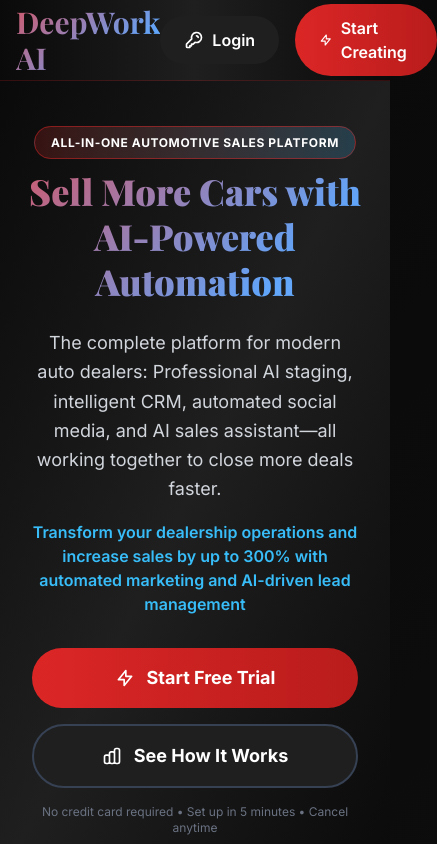
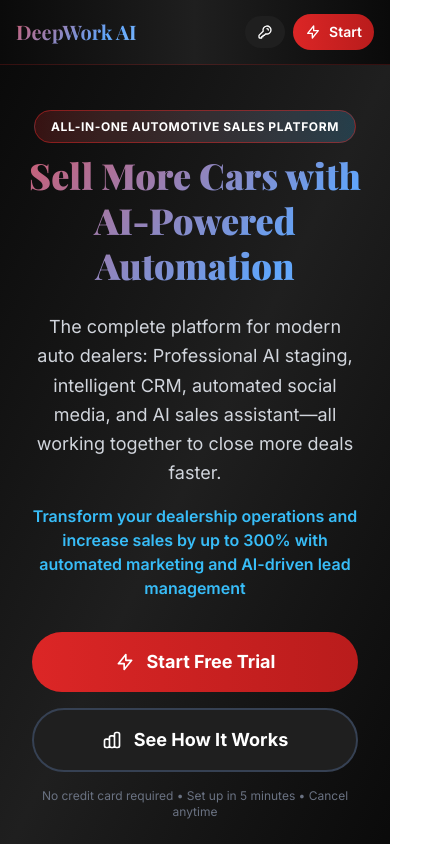
Before and after one commit to Azaiah00/deepworkstagerai, a Next.js app: page / in a window 390 px wide. Shown: the top 844 px of the page, 437 px wide, since content can reach past the window. Built offline with nearby package versions, Linux system fonts and the light colour scheme.

Commit message:
fix: resolve staging projects not persisting and perfect mobile responsiveness - eliminate horizontal scroll, center content, add credentials to API calls

```diff
--- a/app/globals.css
+++ b/app/globals.css
@@ -24,6 +24,13 @@
 /* Base Styles */
 * {
   scroll-behavior: smooth;
+  box-sizing: border-box;
+}
+
+html {
+  overflow-x: hidden;
+  width: 100%;
+  position: relative;
 }
 
 body {
@@ -31,6 +38,9 @@ body {
   background: linear-gradient(135deg, #0A0A0A 0%, #1F1F1F 100%);
   color: var(--foreground);
   overflow-x: hidden;
+  width: 100%;
+  position: relative;
+  min-height: 100vh;
 }
 
 /* Premium Typography */
--- a/app/layout.tsx
+++ b/app/layout.tsx
@@ -95,8 +95,11 @@ export default function RootLayout({
 }>) {
   return (
     <html lang="en">
+      <head>
+        <meta name="viewport" content="width=device-width, initial-scale=1, maximum-scale=1, user-scalable=no" />
+      </head>
       <body
-        className={`${geistSans.variable} ${geistMono.variable} antialiased`}
+        className={`${geistSans.variable} ${geistMono.variable} antialiased overflow-x-hidden`}
       >
         {children}
       </body>
--- a/app/login/page.tsx
+++ b/app/login/page.tsx
@@ -81,9 +81,9 @@ export default function Login() {
   };
 
   return (
-    <div className="min-h-screen bg-gradient-to-br from-[#0A0A0A] via-[#1F1F1F] to-[#0A0A0A]">
+    <div className="min-h-screen bg-gradient-to-br from-[#0A0A0A] via-[#1F1F1F] to-[#0A0A0A] w-full overflow-x-hidden">
       {/* Navigation Header */}
-      <nav className="bg-gradient-to-r from-[#0A0A0A] via-[#1F1F1F] to-[#0A0A0A] border-b border-[#DC2626]/20">
+      <nav className="bg-gradient-to-r from-[#0A0A0A] via-[#1F1F1F] to-[#0A0A0A] border-b border-[#DC2626]/20 w-full">
         <div className="max-w-7xl mx-auto px-4 sm:px-6 lg:px-8">
           <div className="flex items-center justify-between h-16 sm:h-20">
             <Link
--- a/app/page.tsx
+++ b/app/page.tsx
@@ -3,39 +3,40 @@ import Image from 'next/image';
 
 export default function Home() {
   return (
-    <div className="min-h-screen">
+    <div className="min-h-screen w-full overflow-x-hidden">
       {/* Navigation Header */}
-      <nav className="bg-gradient-to-r from-[#0A0A0A] via-[#1F1F1F] to-[#0A0A0A] border-b border-[#DC2626]/20">
+      <nav className="bg-gradient-to-r from-[#0A0A0A] via-[#1F1F1F] to-[#0A0A0A] border-b border-[#DC2626]/20 w-full">
         <div className="max-w-7xl mx-auto px-4 sm:px-6 lg:px-8">
-          <div className="flex items-center justify-between h-20">
+          <div className="flex items-center justify-between h-16 sm:h-20 gap-2">
             <Link
               href="/"
-              className="text-3xl font-bold deepwork-gradient hover:scale-105 transition-transform display-font"
+              className="text-xl sm:text-2xl md:text-3xl font-bold deepwork-gradient hover:scale-105 transition-transform display-font whitespace-nowrap"
             >
               DeepWork AI
             </Link>
-            <div className="flex items-center gap-4">
+            <div className="flex items-center gap-2 sm:gap-4">
               <Link
                 href="/login"
-                className="px-6 py-3 bg-[#1F1F1F] hover:bg-[#2a2a2a] text-white
-                  font-semibold rounded-full transition-all hover:shadow-lg
-                  hover:-translate-y-0.5 flex items-center gap-2"
+                className="px-3 py-2 sm:px-6 sm:py-3 bg-[#1F1F1F] hover:bg-[#2a2a2a] text-white
+                  text-sm sm:text-base font-semibold rounded-full transition-all hover:shadow-lg
+                  hover:-translate-y-0.5 flex items-center gap-2 whitespace-nowrap"
               >
-                <svg className="w-5 h-5" fill="none" stroke="currentColor" viewBox="0 0 24 24">
+                <svg className="w-4 h-4 sm:w-5 sm:h-5" fill="none" stroke="currentColor" viewBox="0 0 24 24">
                   <path strokeLinecap="round" strokeLinejoin="round" strokeWidth="2" d="M15 7a2 2 0 012 2m4 0a6 6 0 01-7.743 5.743L11 17H9v2H7v2H4a1 1 0 01-1-1v-2.586a1 1 0 01.293-.707l5.964-5.964A6 6 0 1121 9z" />
                 </svg>
-                <span>Login</span>
+                <span className="hidden sm:inline">Login</span>
               </Link>
               <Link
-                href="/studio"
-                className="px-6 py-3 bg-gradient-to-r from-[#DC2626] to-[#B91C1C] text-white
-                  font-semibold rounded-full transition-all hover:shadow-lg hover:shadow-red-500/50
-                  hover:-translate-y-0.5 flex items-center gap-2"
+                href="/login"
+                className="px-3 py-2 sm:px-6 sm:py-3 bg-gradient-to-r from-[#DC2626] to-[#B91C1C] text-white
+                  text-sm sm:text-base font-semibold rounded-full transition-all hover:shadow-lg hover:shadow-red-500/50
+                  hover:-translate-y-0.5 flex items-center gap-2 whitespace-nowrap"
               >
-                <svg className="w-5 h-5" fill="none" stroke="currentColor" viewBox="0 0 24 24">
+                <svg className="w-4 h-4 sm:w-5 sm:h-5" fill="none" stroke="currentColor" viewBox="0 0 24 24">
                   <path strokeLinecap="round" strokeLinejoin="round" strokeWidth="2" d="M13 10V3L4 14h7v7l9-11h-7z" />
                 </svg>
-                <span>Start Creating</span>
+                <span className="hidden sm:inline">Start Creating</span>
+                <span className="sm:hidden">Start</span>
               </Link>
             </div>
           </div>
@@ -43,7 +44,7 @@ export default function Home() {
       </nav>
 
       {/* Hero Section */}
-      <section className="relative overflow-hidden bg-gradient-to-br from-[#0A0A0A] via-[#1F1F1F] to-[#0A0A0A]">
+      <section className="relative overflow-hidden bg-gradient-to-br from-[#0A0A0A] via-[#1F1F1F] to-[#0A0A0A] w-full">
         <div className="max-w-7xl mx-auto px-4 sm:px-6 lg:px-8 py-12 sm:py-24">
           <div className="text-center">
             <div className="inline-block mb-4 sm:mb-6">
@@ -93,7 +94,7 @@ export default function Home() {
       </section>
 
       {/* Features Section */}
-      <section id="features" className="py-12 sm:py-24 bg-gradient-to-b from-[#1F1F1F] to-[#0A0A0A]">
+      <section id="features" className="py-12 sm:py-24 bg-gradient-to-b from-[#1F1F1F] to-[#0A0A0A] w-full">
         <div className="max-w-7xl mx-auto px-4 sm:px-6 lg:px-8">
           <div className="text-center mb-12 sm:mb-20">
             <h2 className="text-3xl sm:text-4xl md:text-5xl lg:text-6xl font-black mb-4 sm:mb-6 deepwork-gradient display-font px-2">
@@ -193,7 +194,7 @@ export default function Home() {
       </section>
 
       {/* How It Works Section */}
-      <section className="py-12 sm:py-24 bg-gradient-to-b from-[#0A0A0A] to-[#1F1F1F]">
+      <section className="py-12 sm:py-24 bg-gradient-to-b from-[#0A0A0A] to-[#1F1F1F] w-full">
         <div className="max-w-7xl mx-auto px-4 sm:px-6 lg:px-8">
           <div className="text-center mb-12 sm:mb-20">
             <h2 className="text-3xl sm:text-4xl md:text-5xl lg:text-6xl font-black mb-4 sm:mb-6 deepwork-gradient display-font px-2">
@@ -274,7 +275,7 @@ export default function Home() {
       </section>
 
       {/* CTA Section */}
-      <section className="py-12 sm:py-24 bg-gradient-to-br from-[#DC2626]/10 via-[#1F1F1F] to-[#38bdf8]/10">
+      <section className="py-12 sm:py-24 bg-gradient-to-br from-[#DC2626]/10 via-[#1F1F1F] to-[#38bdf8]/10 w-full">
         <div className="max-w-5xl mx-auto px-4 sm:px-6 lg:px-8">
           <div className="glass-card premium-card rounded-3xl p-6 sm:p-12 text-center border border-[#DC2626]/30">
             <div className="inline-block mb-6">
@@ -353,7 +354,7 @@ export default function Home() {
       </section>
 
       {/* Footer */}
-      <footer className="bg-[#0A0A0A] border-t border-[#DC2626]/20 py-16">
+      <footer className="bg-[#0A0A0A] border-t border-[#DC2626]/20 py-16 w-full">
         <div className="max-w-7xl mx-auto px-4 sm:px-6 lg:px-8">
           <div className="grid grid-cols-1 md:grid-cols-4 gap-12 mb-12">
             {/* Brand Column */}
--- a/app/studio/page.tsx
+++ b/app/studio/page.tsx
@@ -112,6 +112,7 @@ export default function Studio() {
             headers: {
               'Content-Type': 'application/json',
             },
+            credentials: 'include', // Ensure cookies are sent with the request
             body: JSON.stringify({
               title: projectName.trim(),
               carImageUrl: carImage,
@@ -124,7 +125,9 @@ export default function Studio() {
           });
 
           if (!saveResponse.ok) {
-            console.error('Failed to save project to database');
+            const errorData = await saveResponse.json().catch(() => ({}));
+            console.error('Failed to save project to database:', saveResponse.status, errorData);
+            alert('Warning: Project generated but not saved to your account. Please ensure you are logged in.');
           } else {
             console.log('Project saved to database successfully');
           }
```
